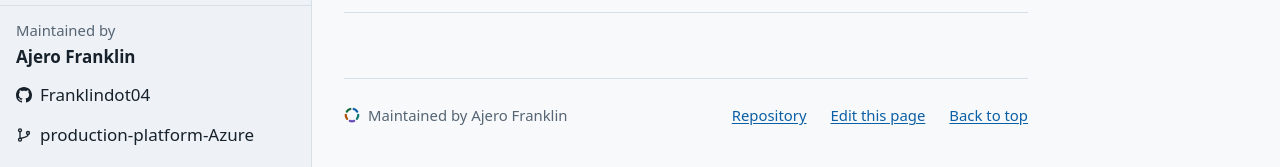
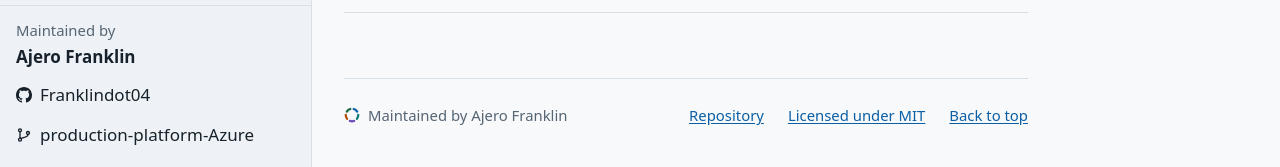
Before and after one commit to Franklindot04/production-platform-Azure, a Jekyll site: the page built from docs/index.md, in a window 1280 px wide and 1400 px high, scrolled down 2783 px. Shown: the part 1233-1400 px from the top of the window. Built offline with Jekyll 4.4.1, drawn with Linux system fonts in a browser that asks for light colours; some web fonts are replaced; our own code applies the rules of GitHub Pages for plain Markdown files.

Commit message:
change the docs footer to repository, license, version and back to top (#51)

```diff
--- a/docs/_includes/footer.html
+++ b/docs/_includes/footer.html
@@ -1,8 +1,11 @@
+{% assign repo = site.data.maintainer.repo %}
+{% assign release_api = repo | replace: "https://github.com/", "https://api.github.com/repos/" | append: "/releases/latest" %}
 <footer class="site-footer">
   <ul>
     <li class="footer-maint">{% include logo.html size=16 %}<span>Maintained by {{ site.data.maintainer.name }}</span></li>
-    <li><a href="https://github.com/Franklindot04/production-platform-Azure">Repository</a></li>
-    <li><a href="https://github.com/Franklindot04/production-platform-Azure/edit/main/docs/{{ page.path }}">Edit this page</a></li>
+    <li><a href="{{ repo }}">Repository</a></li>
+    <li><a href="{{ repo }}/blob/main/LICENSE">Licensed under MIT</a></li>
+    <li class="footer-version" data-release-api="{{ release_api }}" data-repo="{{ repo }}" hidden><span>Version:</span> <a href="{{ repo }}/releases"></a></li>
     <li><a href="#top">Back to top</a></li>
   </ul>
 </footer>
--- a/docs/assets/css/site.css
+++ b/docs/assets/css/site.css
@@ -406,6 +406,9 @@ th { background: var(--surface); border-top: 1px solid var(--line); border-botto
 .site-footer ul { display: flex; flex-wrap: wrap; gap: 4px 24px; margin: 0; padding: 0; list-style: none; }
 .site-footer a { display: inline-flex; align-items: center; min-height: var(--hit); }
 .footer-maint { display: flex; align-items: center; gap: 8px; margin-right: auto; color: var(--muted); }
+.site-footer li { min-width: 0; }
+.footer-version { display: inline-flex; align-items: center; gap: 4px; }
+.footer-version[hidden] { display: none; }
 
 /* On this page: the right column on wide screens, a disclosure above it. */
 .toc-title { margin: 0 0 8px; padding-left: 12px; font-size: 0.875rem; font-weight: 600; color: var(--muted); }
```
